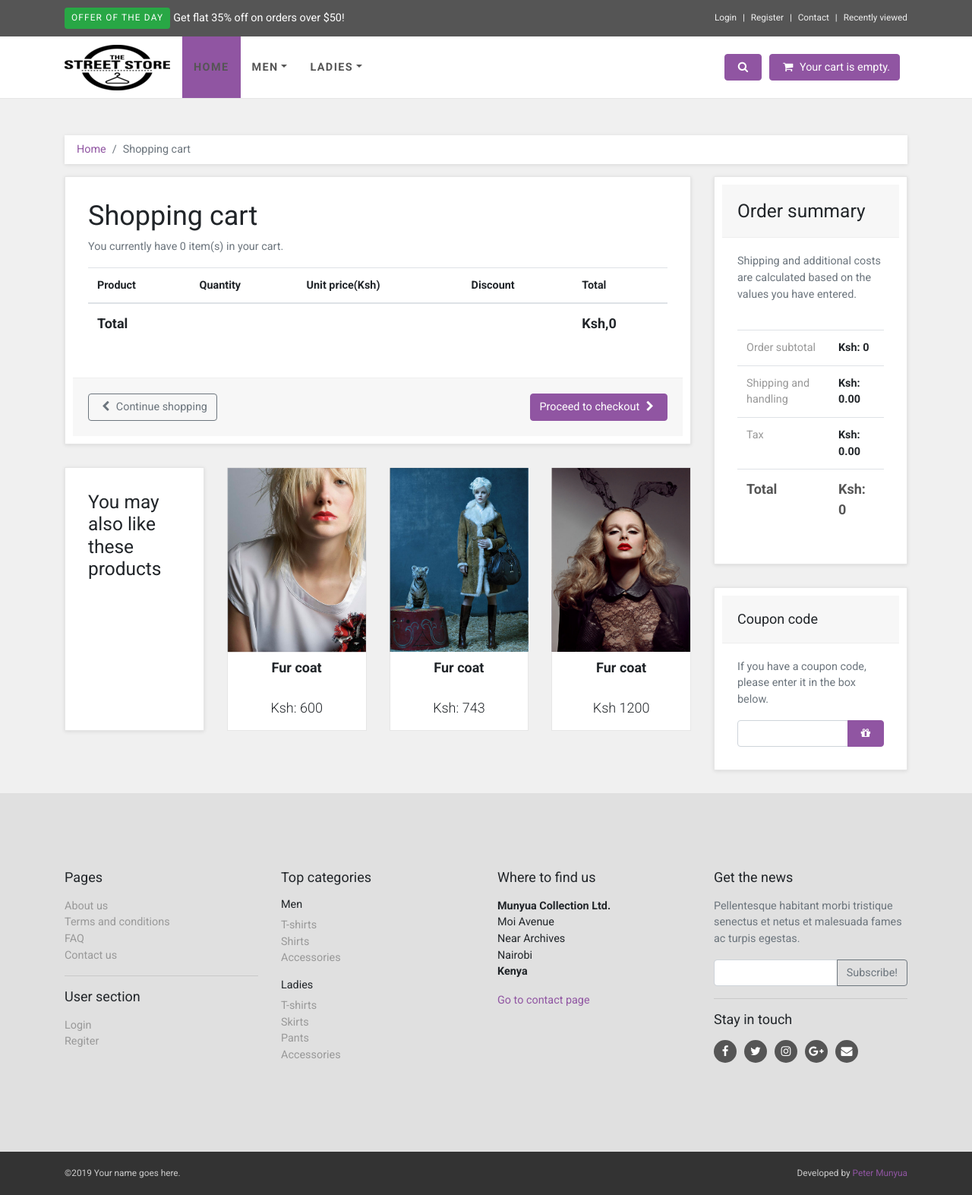
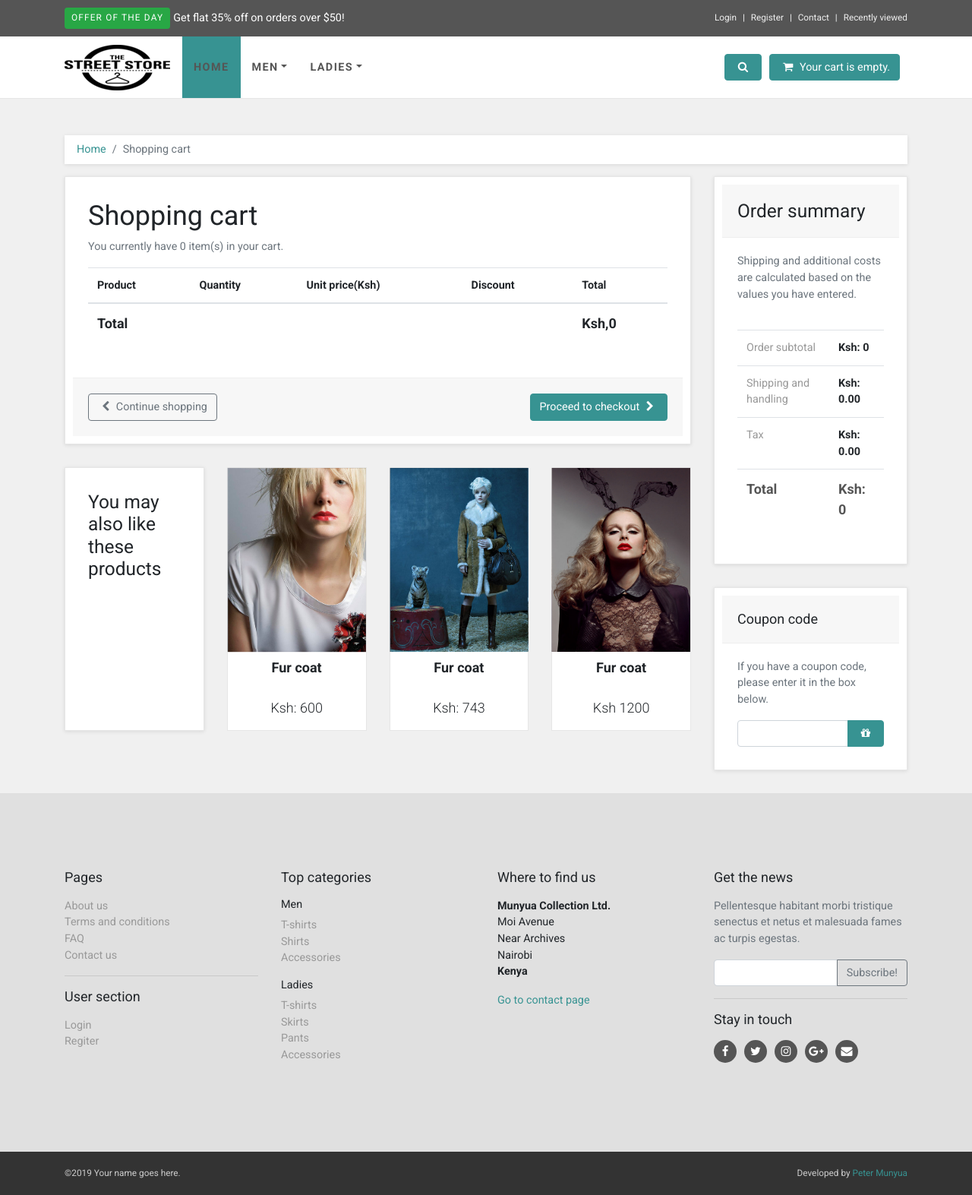
Before and after one commit to munyuaDeveloper/ClothStore, a Django app: page /cart/ in a window 1280 px wide. Shown: the whole page at 76% size. Run offline with Django 3.2, Linux system fonts and the light colour scheme; lists and menus that the app fills with data are empty; some libraries are stand-ins or nearby versions.

Commit message:
changed the website theme

```diff
--- a/templates/base.html
+++ b/templates/base.html
@@ -18,7 +18,7 @@
     <link rel="stylesheet" href="{% static 'vendor/owl.carousel/assets/owl.carousel.css' %}">
     <link rel="stylesheet" href="{% static 'vendor/owl.carousel/assets/owl.theme.default.css' %}">
     <!-- theme stylesheet-->
-    <link rel="stylesheet" href="{% static 'css/style.violet.css' %}" id="theme-stylesheet">
+    <link rel="stylesheet" href="{% static 'css/style.sea.css' %}" id="theme-stylesheet">
     <!-- Custom stylesheet - for your changes-->
     <link rel="stylesheet" href="{% static 'css/custom.css' %}">
     <!-- Favicon-->
```
